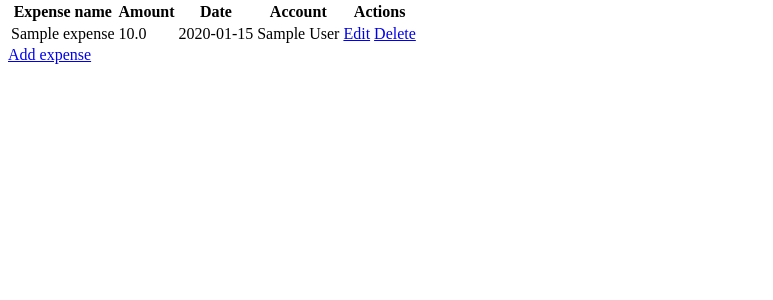
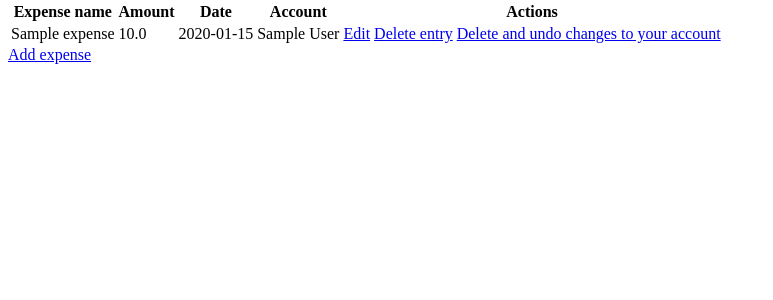
Before and after one commit to m-nadra/BudgetManager, a Flask app: page /expenses in a window 1280 px wide. Shown: the part 26-326 px from the top of the page, without its empty margins (0-773 px from the left). Run offline with Flask 3, Linux system fonts and the light colour scheme; tables that the repository leaves empty hold one stand-in row (values such as "Sample post").

Commit message:
add undo operations for expense and income, add error message when user try to create account with a repeated name

```diff
--- a/app.py
+++ b/app.py
@@ -55,7 +55,11 @@ def accounts() -> str:
     if request.method == 'POST':
         account_name = request.form.get('name')
         account_balance = request.form.get('balance')
-        db.add_account(account_name, account_balance)
+        try:
+            db.add_account(account_name, account_balance)
+        except db.sqlite3.Error:
+            message = 'Account already exists! Accounts must have unique names.'
+            return render_template('add_account.html', message=message)
     try:
         return render_template('accounts.html', accounts=db.view_accounts())
     except db.sqlite3.OperationalError:
@@ -210,6 +214,22 @@ def delete_expense(expense_id: int) -> str:
     return render_template('expenses.html', expenses=db.view_expenses())
 
 
+@app.route('/undo_expense/<int:expense_id>', methods=['GET', 'POST'])
+def undo_expense(expense_id: int) -> str:
+    """
+    Undo an expense by its ID. Update account balance to previous state.
+
+    Parameters:
+    - expense_id (int): The ID of the expense to be undone.
+
+    Returns:
+    - str: The rendered 'expenses.html' template.
+
+    """
+    db.undo_expense(expense_id)
+    return render_template('expenses.html', expenses=db.view_expenses())
+
+
 @app.route('/incomes', methods=['GET', 'POST'])
 def incomes() -> str:
     """
@@ -299,5 +319,21 @@ def delete_income(income_id: int) -> str:
     return render_template('incomes.html', incomes=db.view_incomes())
 
 
+@app.route('/undo_income/<int:income_id>', methods=['GET', 'POST'])
+def undo_income(income_id: int) -> str:
+    """
+    Undo an income by its ID. Update account balance to previous state.
+
+    Parameters:
+    - income_id (int): The ID of the income to be undone.
+
+    Returns:
+    - str: The rendered 'incomes.html' template.
+
+    """
+    db.undo_income(income_id)
+    return render_template('incomes.html', incomes=db.view_incomes())
+
+
 if __name__ == '__main__':
     app.run(debug=True)
--- a/database.py
+++ b/database.py
@@ -52,8 +52,9 @@ def add_account(name: str, balance: float):
         cursor.execute("INSERT INTO accounts (name, balance) VALUES (?, ?);",
                        (name, balance))
         print("Account added.")
-    except connection.Error:
+    except Exception as exc:
         print("Error occurred. Account not added.")
+        raise sqlite3.Error from exc
 
     connection.commit()
     cursor.close()
@@ -325,3 +326,43 @@ def edit_account(account_id: int, name: str, balance: float) -> None:
     connection.commit()
     cursor.close()
     connection.close()
+
+
+def undo_expense(expense_id: int) -> None:
+    "Execute UPDATE query to undo expense."
+    connection = sqlite3.connect('data.db')
+    cursor = connection.cursor()
+
+    try:
+        cursor.execute(
+            """UPDATE accounts
+                SET balance = balance + (SELECT amount FROM expenses WHERE id = ?)
+                WHERE id = (SELECT account_id FROM expenses WHERE id = ?);""",
+            (expense_id, expense_id))
+        cursor.execute("DELETE FROM expenses WHERE id = ?;", (expense_id,))
+    except connection.Error:
+        connection.rollback()
+
+    connection.commit()
+    cursor.close()
+    connection.close()
+
+
+def undo_income(income_id: int) -> None:
+    "Execute UPDATE query to undo income."
+    connection = sqlite3.connect('data.db')
+    cursor = connection.cursor()
+
+    try:
+        cursor.execute(
+            """UPDATE accounts
+                SET balance = balance - (SELECT amount FROM incomes WHERE id = ?)
+                WHERE id = (SELECT account_id FROM incomes WHERE id = ?);""",
+            (income_id, income_id))
+        cursor.execute("DELETE FROM incomes WHERE id = ?;", (income_id,))
+    except connection.Error:
+        connection.rollback()
+
+    connection.commit()
+    cursor.close()
+    connection.close()
--- a/templates/add_account.html
+++ b/templates/add_account.html
@@ -10,4 +10,5 @@
     <input type="submit" value="Add account">
     <input type="reset" value="Clear">
 </form>
+{{ message }}
 {% endblock %}
--- a/templates/expenses.html
+++ b/templates/expenses.html
@@ -6,7 +6,7 @@
         <th>Amount</th>
         <th>Date</th>
         <th>Account</th>
-        <th colspan="2">Actions</th>
+        <th colspan="3">Actions</th>
     </tr>
     {% for expense in expenses %}
         <tr>
@@ -15,7 +15,8 @@
             <td>{{expense[2]}}</td>
             <td>{{expense[3]}}</td>
             <td><a href="/edit_expense/{{expense[4]}}">Edit</a></td>
-            <td><a href="/delete_expense/{{expense[4]}}">Delete</a></td>
+            <td><a href="/delete_expense/{{expense[4]}}">Delete entry</a></td>
+            <td><a href="/undo_expense/{{expense[4]}}">Delete and undo changes to your account</a></td>
         </tr>
     {% endfor %}
 </table>
--- a/templates/incomes.html
+++ b/templates/incomes.html
@@ -15,7 +15,9 @@
             <td>{{income[2]}}</td>
             <td>{{income[3]}}</td>
             <td><a href="/edit_income/{{income[4]}}">Edit</a></td>
-            <td><a href="/delete_income/{{income[4]}}">Delete</a></td>
+            <td><a href="/delete_income/{{income[4]}}">Delete entry</a></td>
+            <td><a href="/undo_income/{{income[4]}}">Delete and undo changes to your account</a></td>
+
         </tr>
     {% endfor %}
 </table>
```
